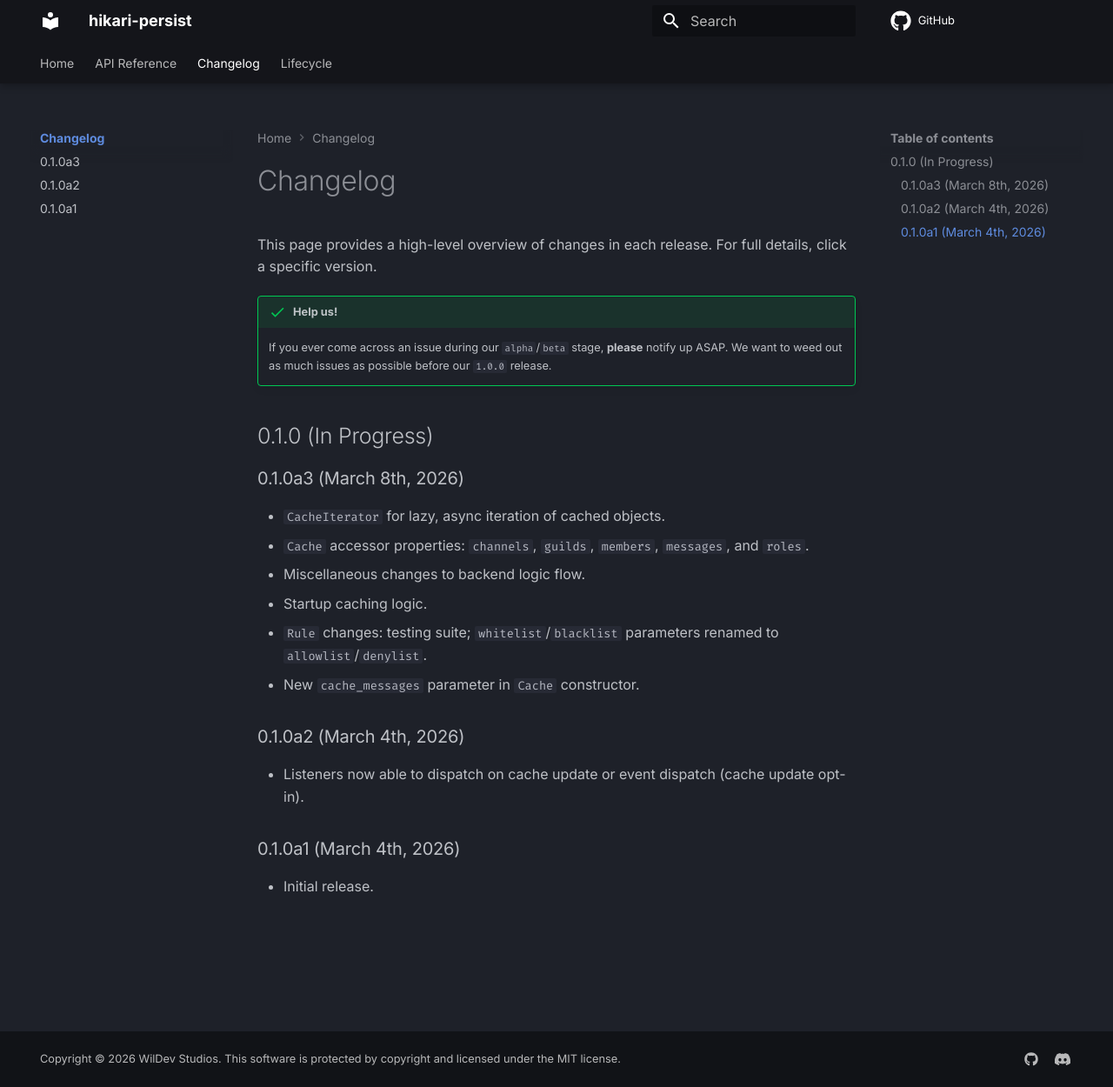
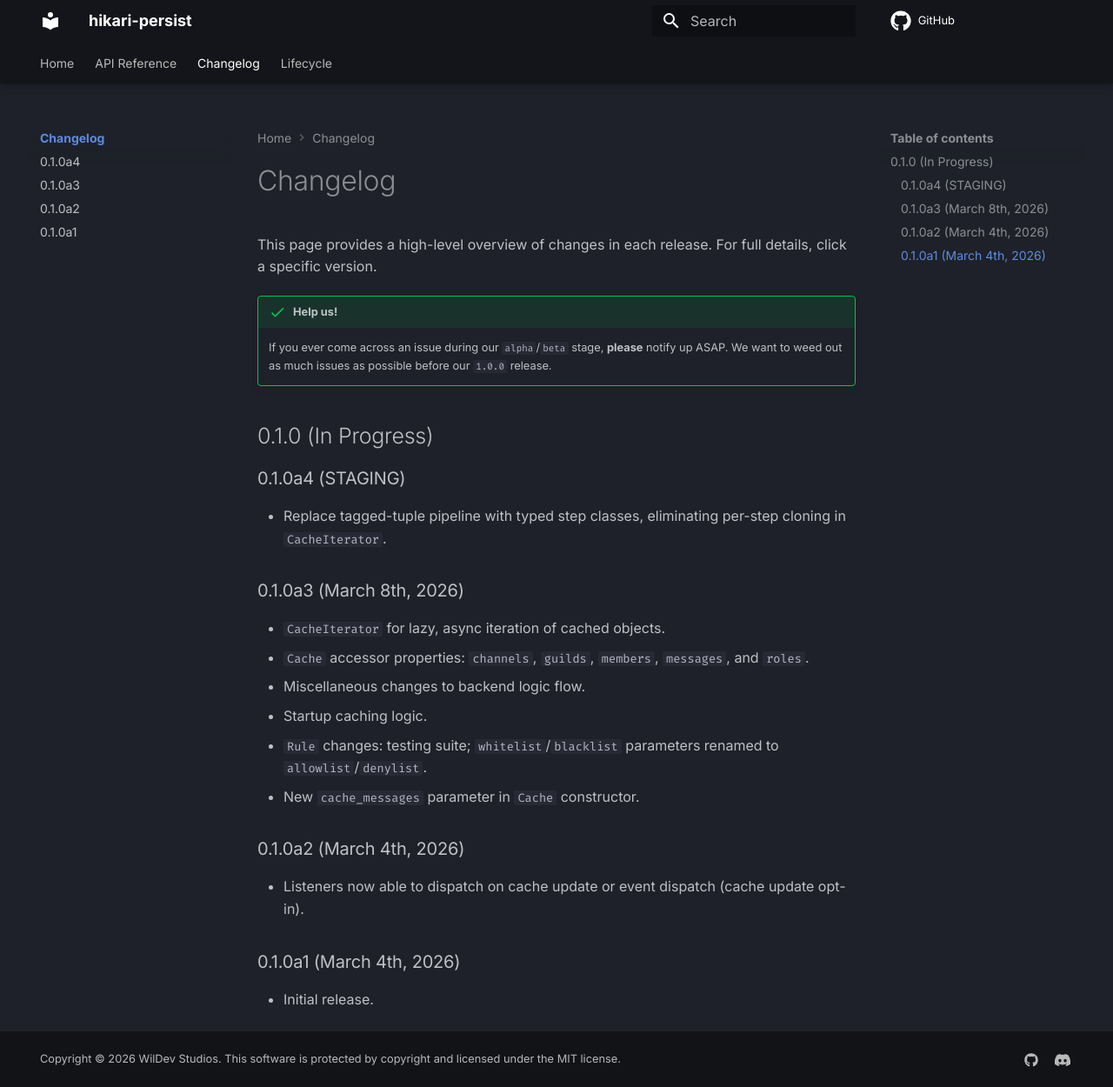
Before and after one commit to WilDev-Studios/hikari-persist, an MkDocs documentation site: the page built from docs/pages/changelog/index.md, in a window 1280 px wide and 1250 px high. Shown: the whole window at 87% size. Built offline with MkDocs 1.6.1 and Material for MkDocs 9.7.7, drawn with Linux system fonts in a browser that asks for light colours; comment, search, counter and statistics services are not loaded.

Commit message:
CacheIterator changes

```diff
--- a/docs/pages/changelog/index.md
+++ b/docs/pages/changelog/index.md
@@ -6,6 +6,10 @@ This page provides a high-level overview of changes in each release. For full de
     If you ever come across an issue during our `alpha`/`beta` stage, **please** notify up ASAP. We want to weed out as much issues as possible before our `1.0.0` release.
 
 ## 0.1.0 (In Progress)
+
+### 0.1.0a4 (STAGING)
+
+- Replace tagged-tuple pipeline with typed step classes, eliminating per-step cloning in `CacheIterator`.
 
 ### 0.1.0a3 (March 8th, 2026)
 
--- a/mkdocs.yaml
+++ b/mkdocs.yaml
@@ -87,6 +87,7 @@ nav:
     - hikaripersist.rule: pages/api/rule.md
   - Changelog:
     - Index: pages/changelog/index.md
+    - 0.1.0a4: pages/changelog/0.1.0a4.md
     - 0.1.0a3: pages/changelog/0.1.0a3.md
     - 0.1.0a2: pages/changelog/0.1.0a2.md
     - 0.1.0a1: pages/changelog/0.1.0a1.md
```
Also changed, not shown: docs/pages/changelog/0.1.0a4.md (added, +10 -0 lines), 2 other files.
